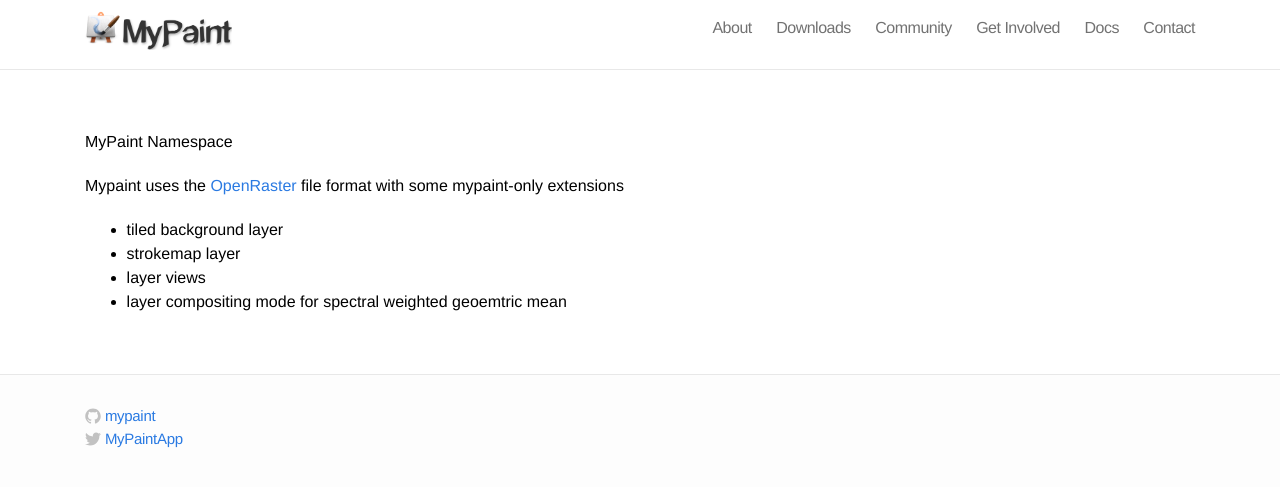
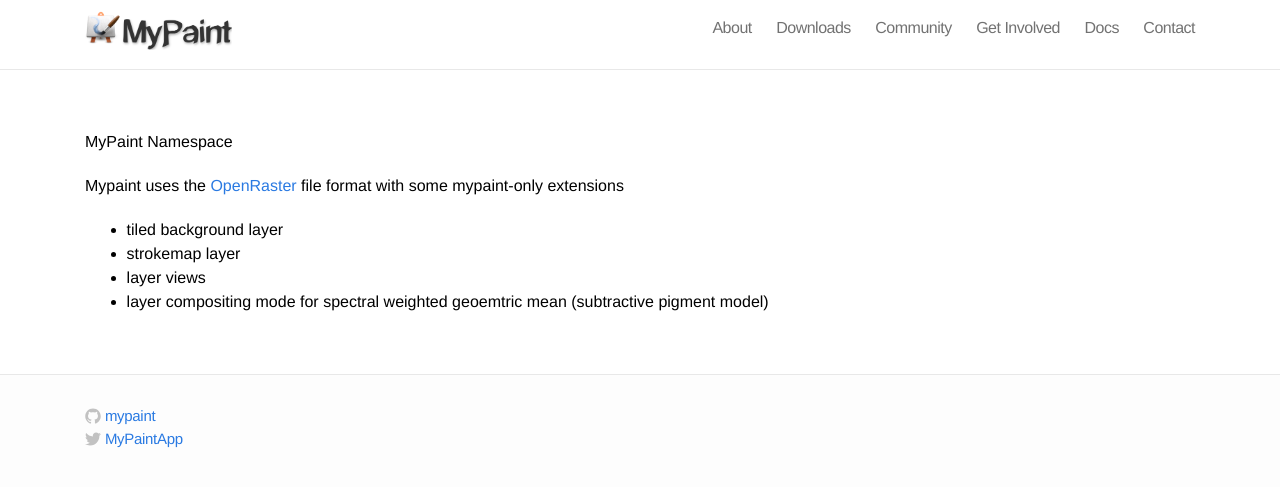
Before and after one commit to mypaint/website-2015, a Jekyll site: the page built from ns/openraster/index.md, in a window 1280 px wide. Shown: the top 487 px of the page. Built offline with Jekyll 4.4.1, drawn with Linux system fonts in a browser that asks for light colours; our own code applies the rules of GitHub Pages for plain Markdown files.

Commit message:
Update index.md

```diff
--- a/ns/openraster/index.md
+++ b/ns/openraster/index.md
@@ -5,4 +5,4 @@
 * tiled background layer
 * strokemap layer
 * layer views
-* layer compositing mode for spectral weighted geoemtric mean
+* layer compositing mode for spectral weighted geoemtric mean (subtractive pigment model)
```
